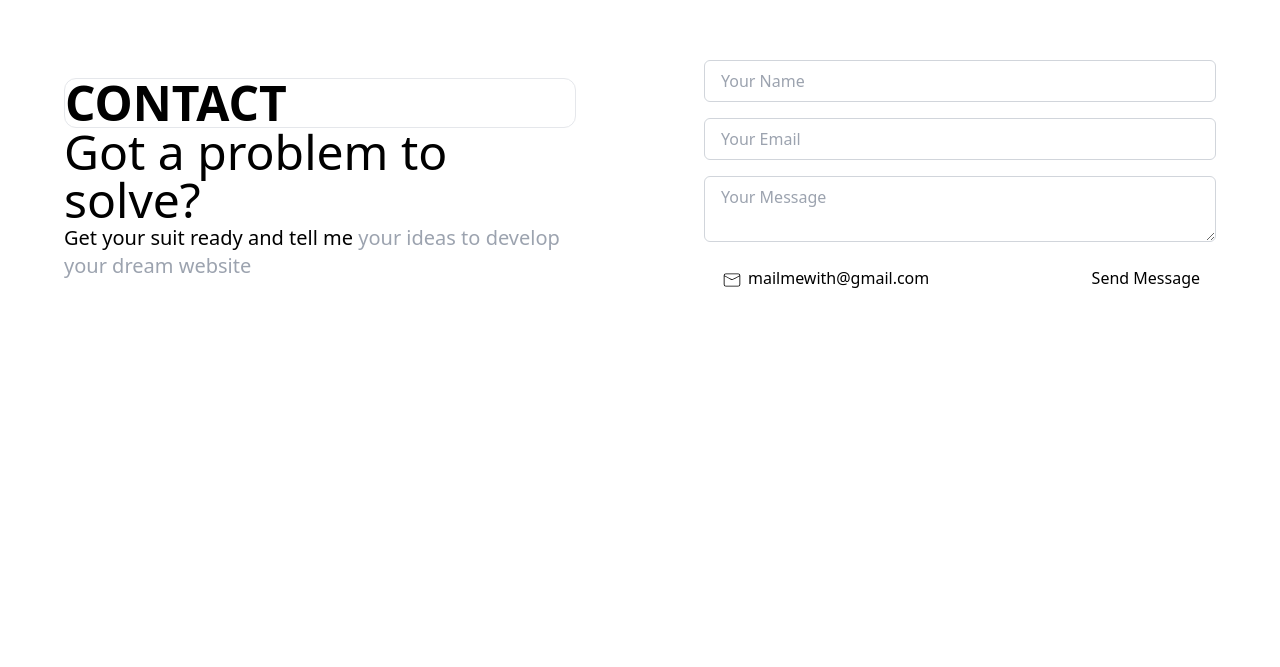
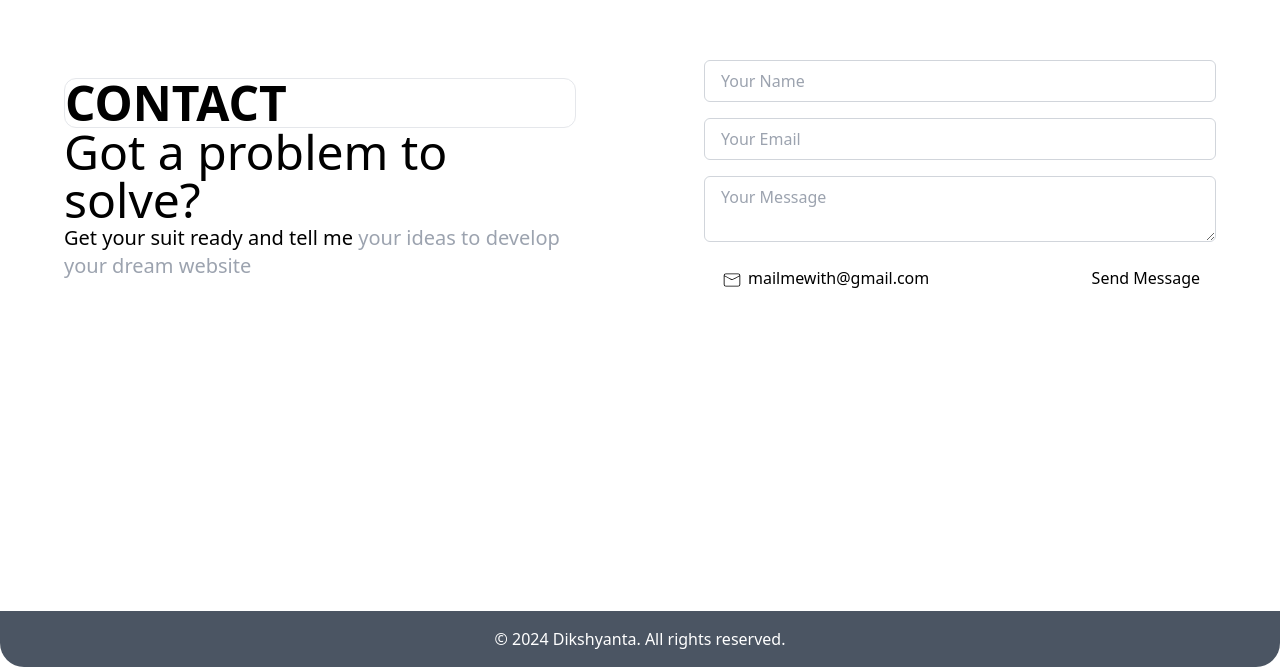
Before and after one commit to sujanst98644/portfoilio, a React (Create React App) app: page / in a window 1280 px wide. Shown: the part 3908-4575 px from the top of the page. Before the commit the page ends 4519 px from the top, so only its background shows below. Built offline with nearby package versions, Linux system fonts and the light colour scheme; a web font is replaced by a local one.

Commit message:
added footer

```diff
--- a/src/App.js
+++ b/src/App.js
@@ -6,6 +6,7 @@ import Projects from "./components/projects";
 import Blogs from "./components/blogs";
 import About from "./components/about";
 import Contact from "./components/contact";
+import Footer from "./components/footer";
 
 function App() {
   return (
@@ -17,6 +18,7 @@ function App() {
       <Blogs/>
       <About/>
       <Contact/>
+      <Footer/>
     </div>
   );
 }
--- a/src/components/footer.js
+++ b/src/components/footer.js
@@ -0,0 +1,11 @@
+import React from 'react'
+
+const Footer = () => {
+  return (
+    <footer className=" bg-gray-600 py-4 text-center rounded-b-3xl text-white">
+          <p>&copy; {new Date().getFullYear()} Dikshyanta. All rights reserved.</p>
+        </footer>
+  )
+}
+
+export default Footer
```
